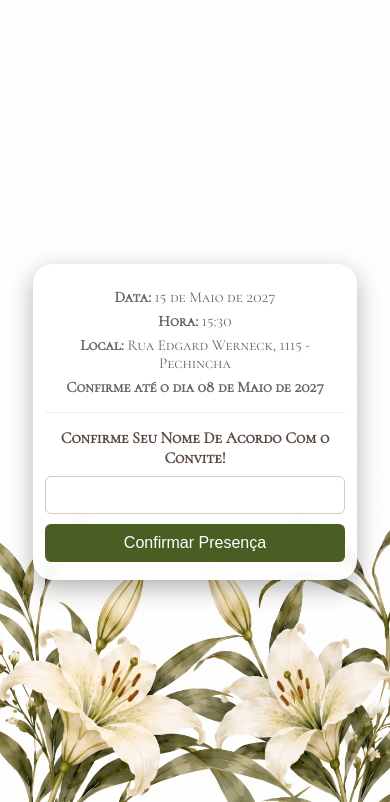
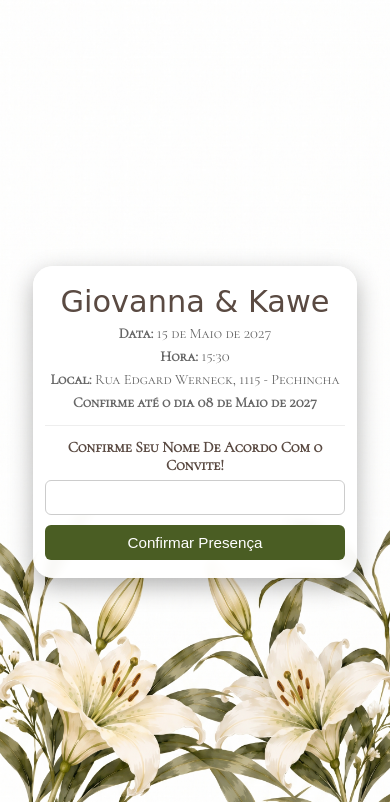
Before and after one commit to KaweAugusto/Site-de-Confirma-o, a PHP site: page / in a window 390 px wide. Shown: the top 802 px of the page. Run offline with PHP 8.4, Linux system fonts and the light colour scheme; some web fonts are replaced.

Commit message:
Update index.php

```diff
--- a/index.php
+++ b/index.php
@@ -210,11 +210,6 @@ if ($_SERVER["REQUEST_METHOD"] == "POST") {
         }
         .btn-voltar:hover { background-color: #4a5d23; color: white; }
 
-        /* Classe para esconder elementos no telemóvel */
-        .desktop-only {
-            display: block;
-        }
-
         /* Ajustes exclusivos para Telemóveis */
         @media (max-width: 600px) {
             body {
@@ -222,28 +217,32 @@ if ($_SERVER["REQUEST_METHOD"] == "POST") {
                 background-size: cover;
                 background-position: center center;
             }
-            .desktop-only {
-                display: none; /* Oculta o título Giovanna & Kawe no telemóvel */
+            h1 {
+                font-size: 1.9em; /* Reduz o título para caber perfeitamente em uma linha no celular */
+                margin-top: 0px;
+                margin-bottom: 5px;
             }
             .container {
-                padding: 18px 12px; /* Caixa bem mais compacta */
+                padding: 18px 12px; /* Caixa branca mais compacta */
                 max-width: 90%;
             }
             .info {
-                font-size: 0.95em; /* Textos menores nas informações */
-                margin-bottom: 15px;
-                padding-bottom: 10px;
+                font-size: 0.9em; /* Textos de data, hora e local menores */
+                margin-bottom: 12px;
+                padding-bottom: 8px;
             }
             label {
-                font-size: 1em; /* Texto do campo de nome menor */
-                margin-bottom: 8px;
+                font-size: 0.95em; /* Texto do campo de nome menor */
+                margin-bottom: 6px;
             }
             input[type="text"] {
-                padding: 9px;
+                padding: 8px;
                 margin-bottom: 10px;
+                font-size: 0.95em;
             }
             button {
-                padding: 10px;
+                padding: 9px;
+                font-size: 0.95em;
             }
         }
     </style>
@@ -251,8 +250,8 @@ if ($_SERVER["REQUEST_METHOD"] == "POST") {
 <body>
     <div class="container">
 
-        <!-- Título visível apenas no Computador -->
-        <h1 class="desktop-only">Giovanna & Kawe</h1>
+        <!-- Título mantido no celular, mas redimensionado para uma linha -->
+        <h1>Giovanna & Kawe</h1>
 
         <div class="info">
             <p><strong>Data:</strong> 15 de Maio de 2027</p>
```
